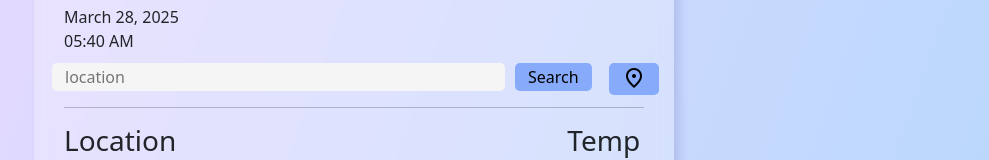
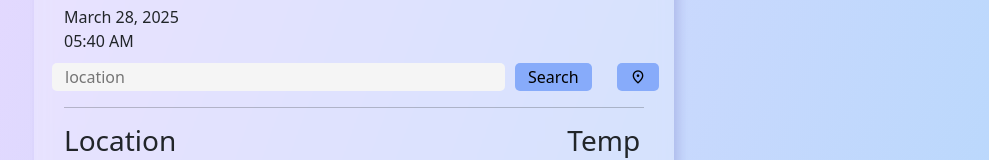
Before and after one commit to ESBorth/weather-app, a React (Create React App) app: page / in a window 1280 px wide. Shown: the part 261-421 px from the top of the page, without its empty margins (286-1275 px from the left). Built offline with nearby package versions, Linux system fonts and the light colour scheme; the HTML template or start-up script is replaced by a standard one.

Commit message:
added default color scheme based on time

```diff
--- a/src/App.css
+++ b/src/App.css
@@ -54,17 +54,20 @@ input[type='text']{
 .button-dark{
     border: 1px solid transparent;
     border-radius: 5px;
-    background-color: rgb(135, 171, 250);
+    background-color: rgb(45, 75, 139);
     margin: 0px 5px;
     padding: 0px 12px;
     width: fit-content;
+    color: rgb(209, 209, 209);
 }
 .geolocate span{
     transform: translateY(2px);
+    font-size: 12pt;
 }
 .geolocate{
     position: absolute;
     right: 10px;
+    height: 28px;
 }
 .search{
     margin-right: 55px;
@@ -119,6 +122,3 @@ input[type='text']{
     height: 40px;
     margin: 0px;
 }
-.unchecked-dark{
-
-}
--- a/src/App.js
+++ b/src/App.js
@@ -5,13 +5,14 @@ import Forecast from './components/forecast.jsx';
 import DarkMode from './components/darkmode.jsx';
 import { getTheDate } from './functions/getDate';
 import { getTheTime, isMorning } from './functions/getTime';
+import { getDefaultColor } from './functions/handleDefaultColor.js';
 
 function App() {
   const [date, setDate] = useState(getTheDate());
   const [timeVer, setTimeVer] = useState('US');
   const [timeSetting, setTimeSetting] = useState(getTheTime(timeVer));
   const [morning, setMorning] = useState(isMorning());
-  const [checked, setChecked] = useState(false);
+  const [checked, setChecked] = useState(getDefaultColor());
 
   useEffect(() => {
     setMorning(isMorning());
--- /dev/null
+++ b/src/functions/handleDefaultColor.js
@@ -0,0 +1,9 @@
+export function getDefaultColor () {
+    const now = new Date();
+    const hours = now.getHours();
+    if (hours > 17 || hours < 5){
+        return true;
+    } else {
+        return false;
+    }
+}
```
